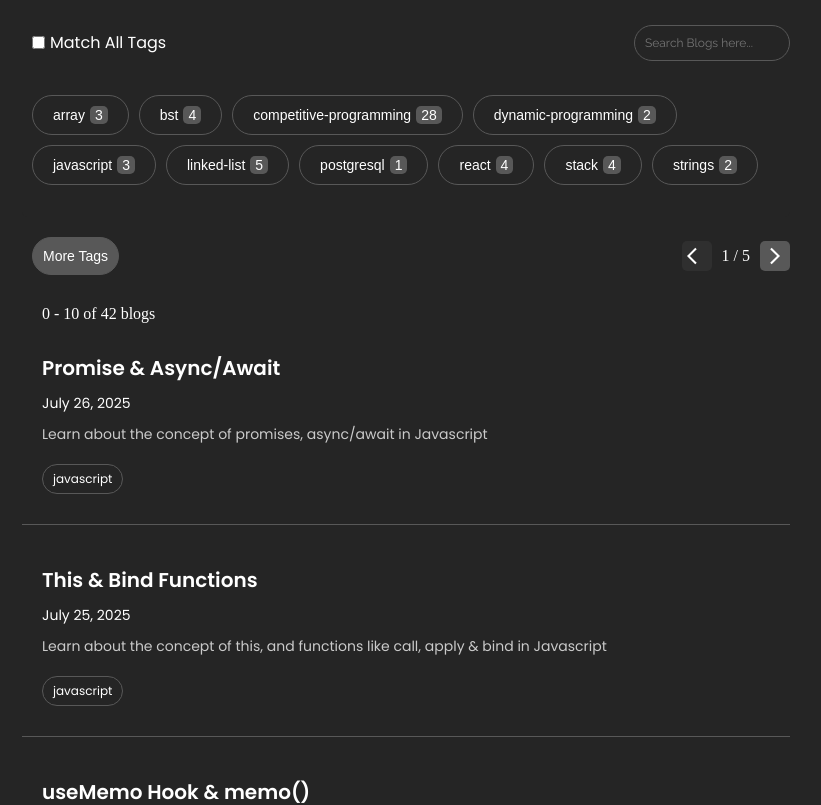
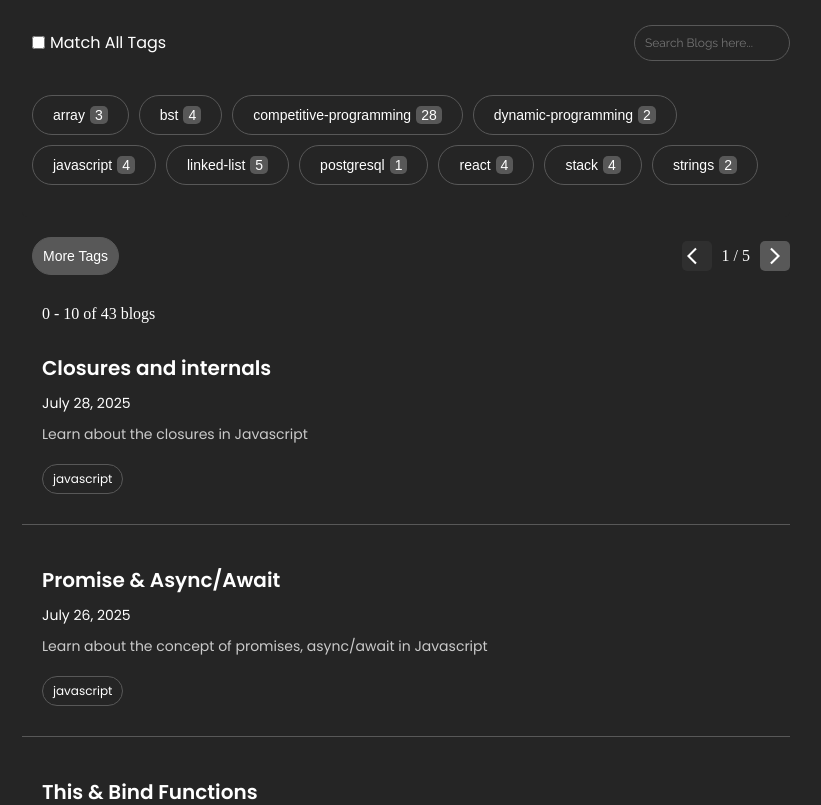
Before and after one commit to sambasivareddy-ch/writes-by-siva, a Next.js app: page / in a window 1280 px wide. Shown: the top 805 px of the page, without its empty margins (234-1055 px from the left). Built offline with nearby package versions, Linux system fonts and the light colour scheme.

Commit message:
Added closures blog

```diff
--- a/src/blogInfo.js
+++ b/src/blogInfo.js
@@ -1,4 +1,13 @@
 const blogs = [
+    {
+        'id': 'js-04',
+        'slug': 'closures',
+        'title': 'Closures and internals',
+        'description': 'Learn about the closures in Javascript',
+        'date': '2025-07-28',
+        'domains': ['javascript'],
+        'filename': 'javascript/closures.md',
+    },
     {
         'id': 'js-03',
         'slug': 'promises',
```
